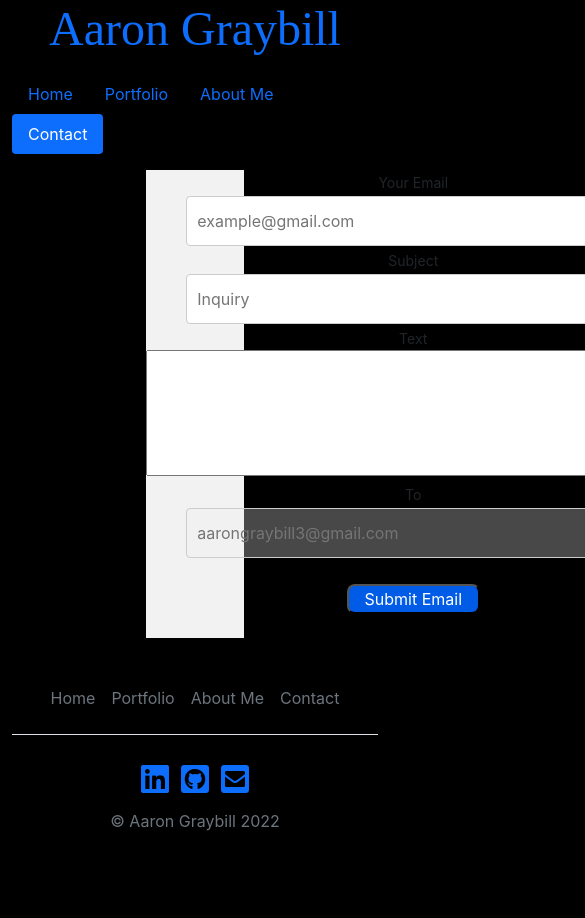
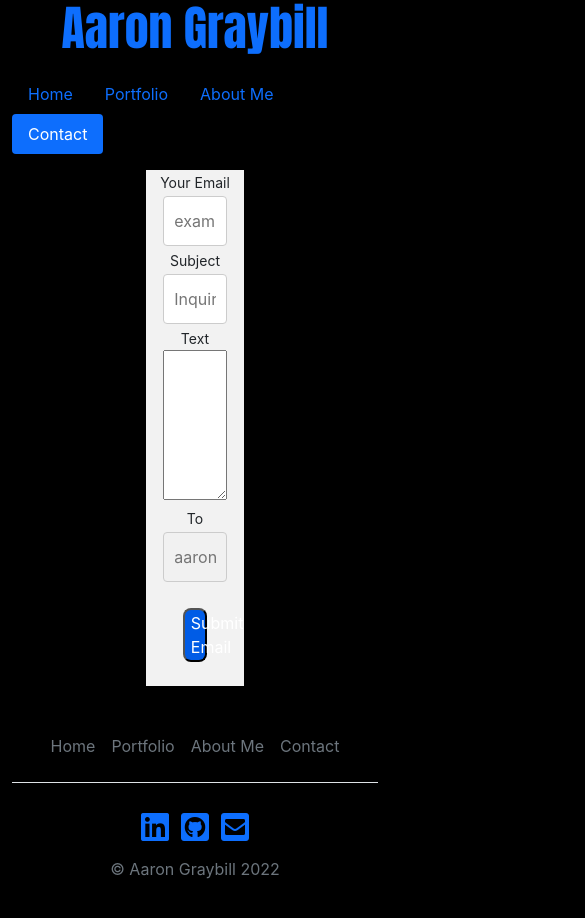
Before and after one commit to y0Phoenix/y0Phoenix.gihub.io, a React (Create React App) app: page /contact in a window 390 px wide. Shown: the top 918 px of the page, 585 px wide, since content can reach past the window. Before the commit the page ends 889 px from the top, so only its background shows below. Built offline with nearby package versions, Linux system fonts and the light colour scheme.

Commit message:
font change and responsive layout

```diff
--- a/src/App.css
+++ b/src/App.css
@@ -6,7 +6,7 @@ body {
   color: white;
   margin: auto;
   text-align: center;
-  font-family: cursive;
+  font-family: Impact, Haettenschweiler, 'Arial Narrow Bold', sans-serif;
   text-decoration: none;
 }
 
@@ -97,6 +97,20 @@ hr {
   border-radius: 4px;
   box-sizing: border-box;
 }
+.email-form textarea {
+  width: 400px;
+  height: 150px;
+}
+@media (max-width:1570px) {
+  .email-form input[type=text] {
+    width: 65%
+  }
+}
+@media (max-width:1570px) {
+  .email-form textarea {
+    width: 65%
+  }
+}
 .email-form-1 {
   grid-area: email-form-1;
 }
--- a/src/components/layouts/Contact.js
+++ b/src/components/layouts/Contact.js
@@ -45,7 +45,7 @@ const Contact = ({sendEmail}) => {
                 </div>
                 <div className='email-form-3'>
                     <small>Text</small><br></br>
-                    <textarea cols='50' rows='5' type='text' name='text' value={text} onChange={(e) => onChange(e)}></textarea>
+                    <textarea type='text' name='text' value={text} onChange={(e) => onChange(e)}></textarea>
                 </div>
                 <div>
                     <br></br>
--- a/src/components/layouts/Footer.js
+++ b/src/components/layouts/Footer.js
@@ -28,7 +28,7 @@ const Footer = () => {
                             <i className='fab fa-github-square fa-2x'></i>
                         </a>
                         <a href='mailto: aarongraybill3@gmail.com' style={{"margin": "0 auto", "display": "inline-block", "textAlign": "center"}}>
-                            <i class="fas fa-envelope-square fa-2x"></i>
+                            <i className="fas fa-envelope-square fa-2x"></i>
                         </a>
                     </div>
                     <p className='text-center text-muted'>&copy; Aaron Graybill 2022</p>
```
Also changed, not shown: index.js (deleted, +0 -12 lines), indexo.html (deleted, +0 -13 lines).
